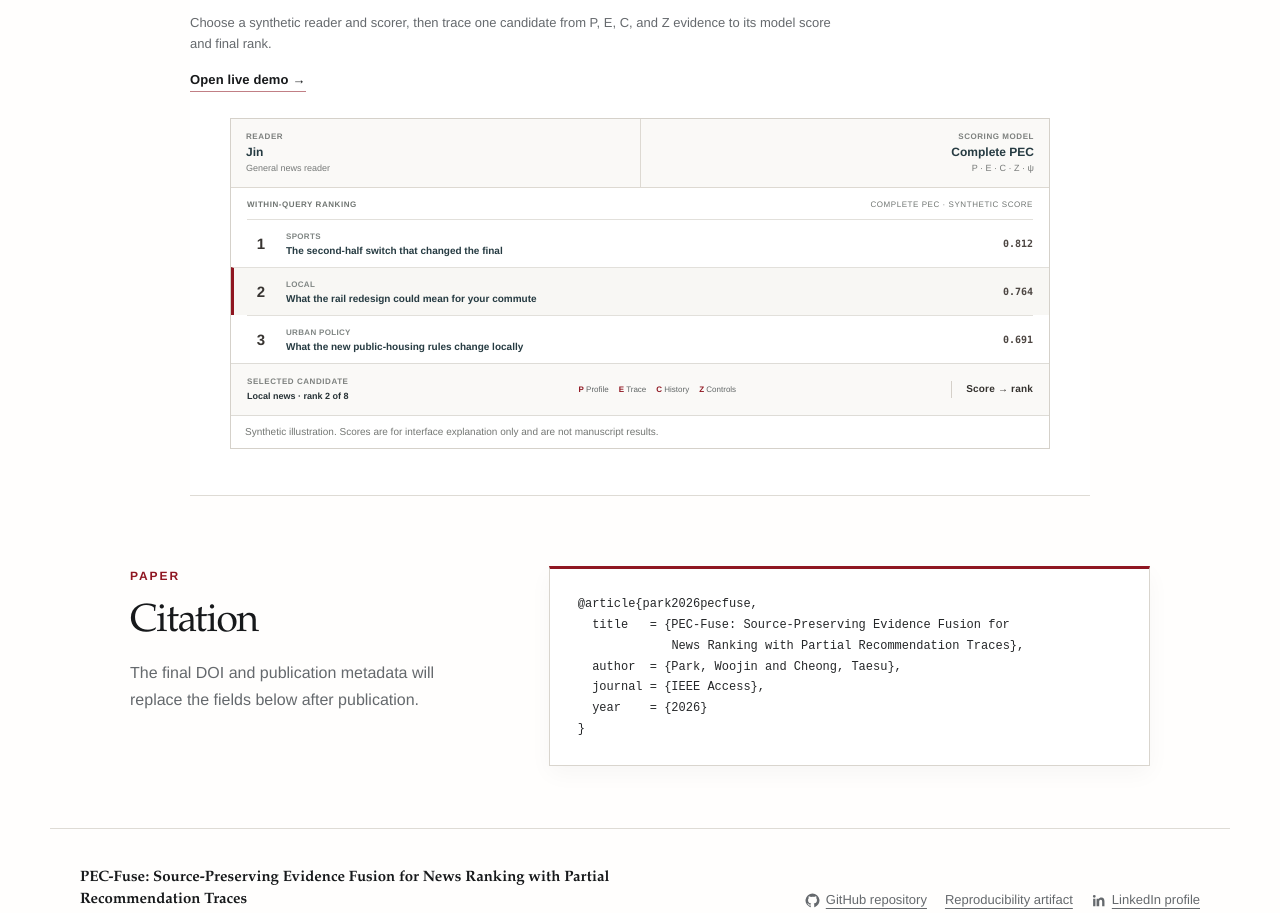
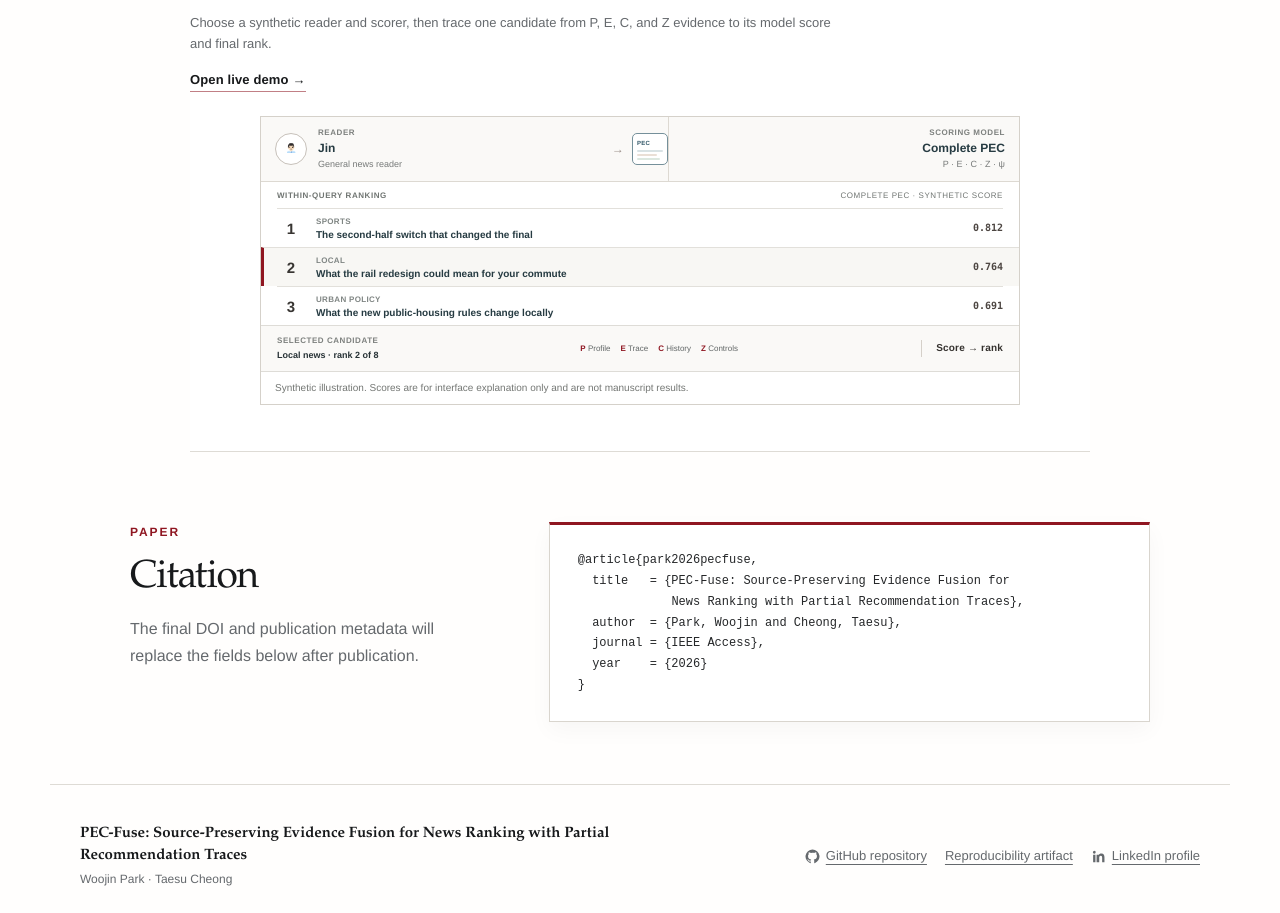
Before and after one commit to WoojinPark-Jay/pec-fuse-ranking, a React (Vite) app in the folder tutorial/: page / in a window 1280 px wide. Shown: the part 4993-5906 px from the top of the page. Built offline with nearby package versions, Linux system fonts and the light colour scheme.

Commit message:
Compact the demo preview

```diff
--- a/tutorial/src/project-home.css
+++ b/tutorial/src/project-home.css
@@ -222,25 +222,35 @@ body { margin: 0; background: var(--paper); color: var(--ink); }
 .demo-section p:not(.section-kicker) { max-width: 660px; margin: 13px 0 0; color: var(--muted); font-size: 13px; line-height: 1.6; }
 .demo-link { display: inline-block; justify-self: start; border-bottom: 1px solid rgba(143,22,33,.55); color: var(--ku-crimson); font-size: 13px; font-weight: 750; letter-spacing: .01em; text-decoration: none; white-space: nowrap; }
 .demo-link:hover { border-color: var(--ku-crimson); color: var(--ku-crimson); }
-.demo-preview { width: 100%; max-width: 820px; margin: 26px auto 0; border: 1px solid #d5d1ca; background: #fff; }
+.demo-preview { width: 100%; max-width: 760px; margin: 24px auto 0; border: 1px solid #d5d1ca; background: #fff; }
 .demo-preview, .demo-preview * { font-family: "Avenir Next", "Helvetica Neue", sans-serif; }
-.preview-context { display: grid; grid-template-columns: 1fr 1fr; gap: 0; padding: 0; border-bottom: 1px solid #ddd9d2; background: #faf9f7; }
-.preview-meta { display: grid; gap: 1px; padding: 11px 15px; }
-.preview-meta+ .preview-meta { border-left: 1px solid #ddd9d2; }
+.preview-context { display: grid; grid-template-columns: 1fr auto 1fr; gap: 0; align-items: center; padding: 0; border-bottom: 1px solid #ddd9d2; background: #faf9f7; }
+.preview-meta { display: grid; gap: 1px; padding: 9px 14px; }
+.preview-reader { grid-template-columns: 34px 1fr; align-items: center; gap: 9px; }
+.preview-reader > span:last-child { display: grid; gap: 1px; }
+.preview-reader em { color: #777a79; font-size: 9px; font-style: normal; }
+.preview-avatar { display: grid; place-items: center; width: 32px; height: 32px; border: 1px solid #c7c1ba; border-radius: 50%; background: #fff; font-size: 18px; }
+.preview-route { display: flex; align-items: center; gap: 8px; color: #9a8f88; }
+.preview-route > i { font: 700 12px/1 Georgia,serif; }
+.preview-phone { display: grid; grid-template-columns: 12px 1fr; gap: 2px 4px; width: 36px; padding: 4px; border: 1px solid #75909a; border-radius: 5px; background: #fff; }
+.preview-phone b { grid-column: 1/-1; color: #315767; font-size: 6px; letter-spacing: .05em; }
+.preview-phone span { grid-column: 1/-1; height: 2px; border-radius: 2px; background: #d9e2e4; }
+.preview-phone span:nth-of-type(2) { width: 76%; background: #eadfd6; }
+.preview-phone span:nth-of-type(3) { width: 88%; background: #dce7df; }
 .preview-meta small, .evidence-title small { color: #7d807e; font-size: 8px; font-style: normal; font-weight: 700; letter-spacing: .07em; text-transform: uppercase; }
 .preview-meta strong { color: #263b42; font-size: 12px; line-height: 1.25; }
 .preview-meta span { color: #777a79; font-size: 9px; font-style: normal; }
-.preview-model { text-align: right; }
+.preview-model { border-left: 1px solid #ddd9d2; text-align: right; }
 .preview-feed { padding: 0 16px; background: #fff; }
-.preview-feed-header { display: flex; justify-content: space-between; padding: 10px 0 8px; color: #707572; font-size: 8px; letter-spacing: .07em; text-transform: uppercase; }
-.preview-story { display: grid; grid-template-columns: 28px 1fr 58px; gap: 11px; align-items: center; min-height: 48px; padding: 7px 0; border-top: 1px solid #e2e0db; color: #263b42; }
+.preview-feed-header { display: flex; justify-content: space-between; padding: 7px 0 6px; color: #707572; font-size: 8px; letter-spacing: .07em; text-transform: uppercase; }
+.preview-story { display: grid; grid-template-columns: 28px 1fr 58px; gap: 11px; align-items: center; min-height: 39px; padding: 4px 0; border-top: 1px solid #e2e0db; color: #263b42; }
 .preview-story-selected { margin: 0 -16px; padding-right: 16px; padding-left: 13px; border-left: 3px solid var(--ku-crimson); background: #f8f7f4; }
 .story-rank { color: #383532; font-size: 15px; font-weight: 700; text-align: center; }
 .preview-story > span { display: grid; min-width: 0; }
 .preview-story small { color: #7f8583; font-size: 8px; font-weight: 600; letter-spacing: .04em; text-transform: uppercase; }
 .preview-story strong { font-size: 10px; line-height: 1.35; white-space: normal; }
 .story-score { color: #4d4642; font: 700 10px/1 "SFMono-Regular",Consolas,monospace!important; text-align: right; }
-.preview-evidence { display: grid; grid-template-columns: 1.15fr 1.3fr auto; gap: 16px; align-items: center; padding: 11px 16px; border-top: 1px solid #dedcd7; background: #faf9f7; }
+.preview-evidence { display: grid; grid-template-columns: 1.15fr 1.3fr auto; gap: 16px; align-items: center; padding: 8px 16px; border-top: 1px solid #dedcd7; background: #faf9f7; }
 .evidence-title, .preview-score { display: grid; }
 .evidence-title strong { color: #273236; font-size: 9px; }
 .evidence-values { display: flex; flex-wrap: wrap; gap: 5px 10px; color: #626767; font-size: 8px; }
--- a/tutorial/src/project-home.tsx
+++ b/tutorial/src/project-home.tsx
@@ -155,9 +155,11 @@ export function ProjectHome(_props: { lang: "en" | "ko" }) {
           </header>
           <figure className="demo-preview">
             <div className="preview-context">
-              <div className="preview-meta">
-                <small>Reader</small><strong>Jin</strong><span>General news reader</span>
+              <div className="preview-meta preview-reader">
+                <span className="preview-avatar" aria-hidden="true">👨🏻‍💼</span>
+                <span><small>Reader</small><strong>Jin</strong><em>General news reader</em></span>
               </div>
+              <div className="preview-route" aria-hidden="true"><i>→</i><span className="preview-phone"><b>PEC</b><span></span><span></span><span></span></span></div>
               <div className="preview-meta preview-model"><small>Scoring model</small><strong>Complete PEC</strong><span>P · E · C · Z · ψ</span></div>
             </div>
             <div className="preview-feed">
```
